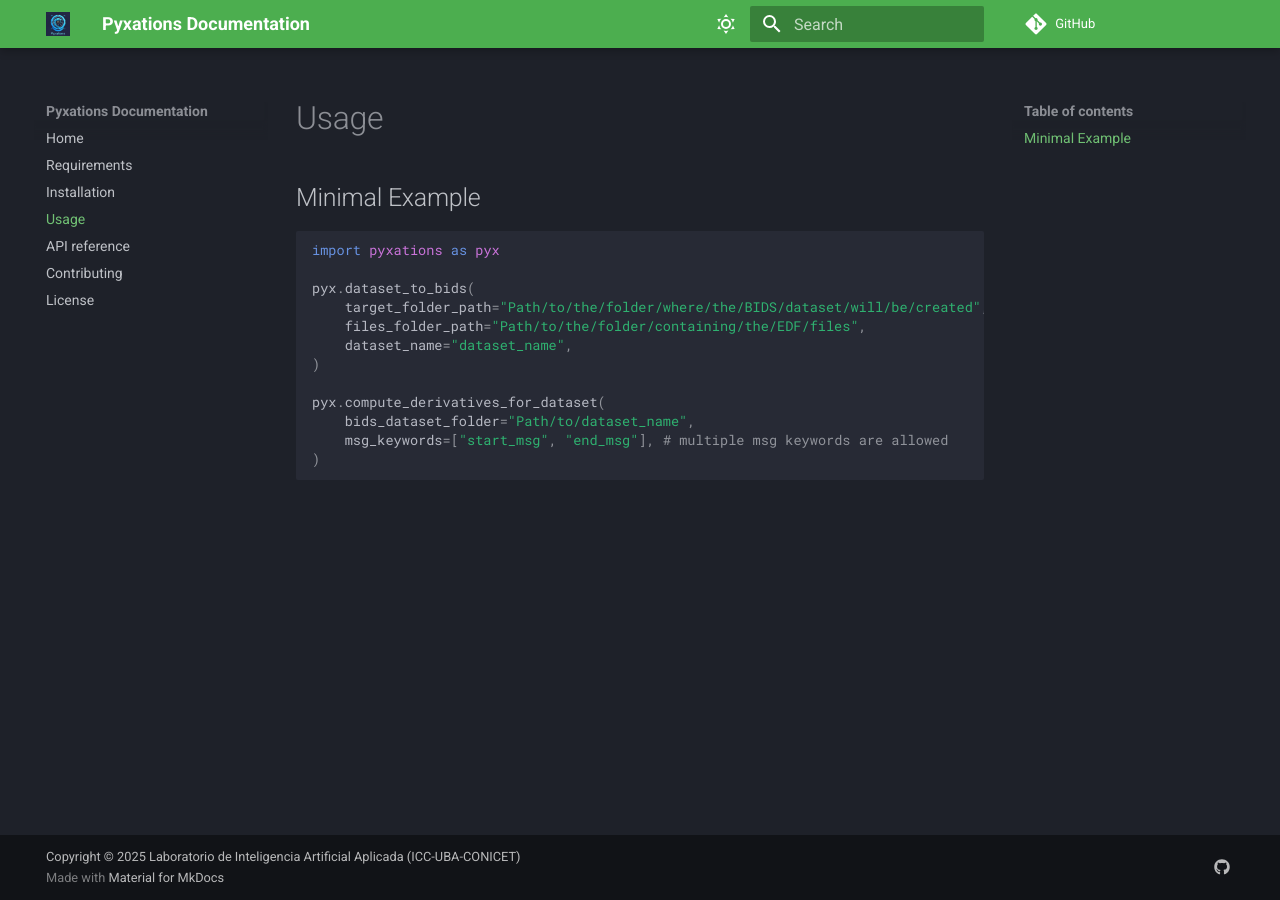
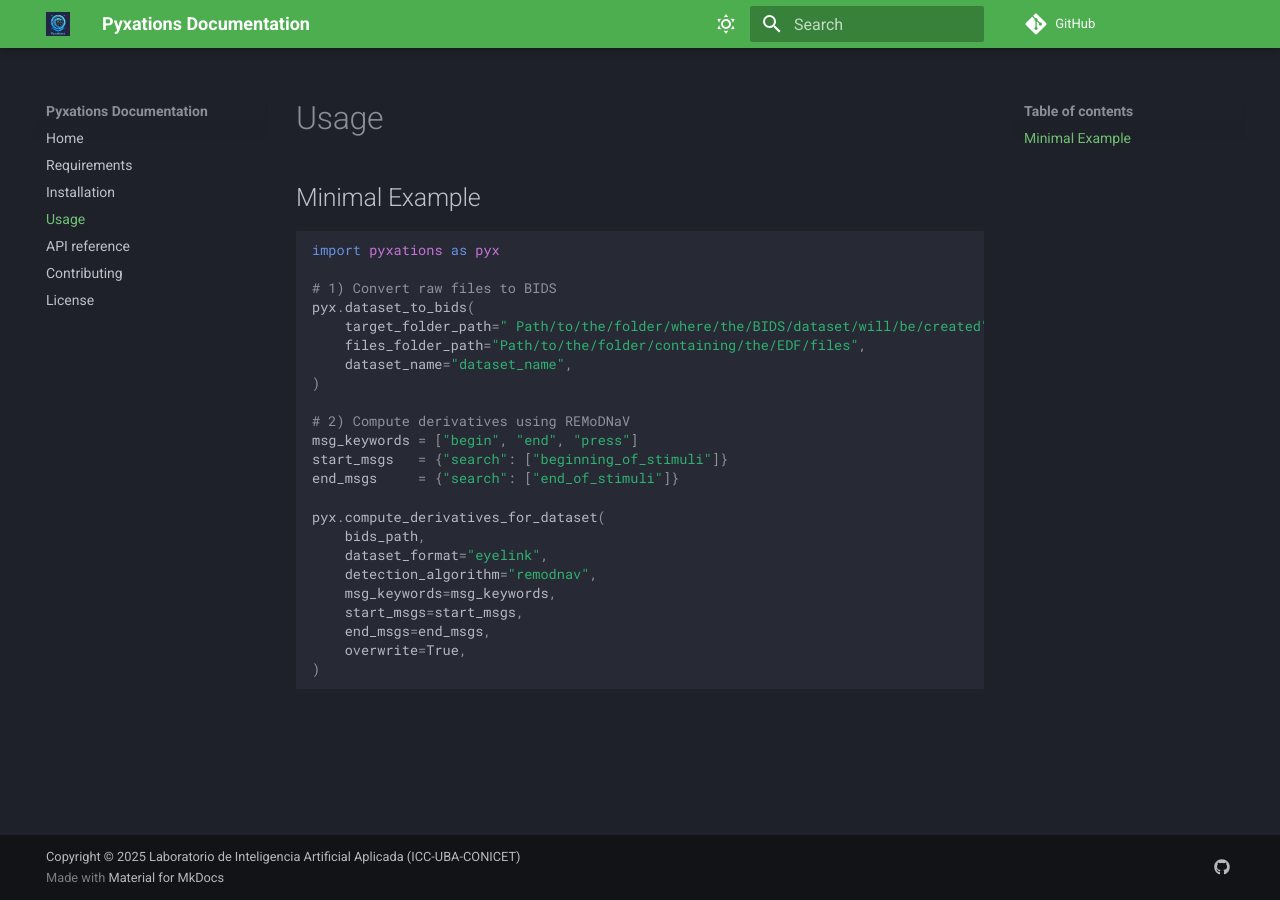
Before and after one commit to NeuroLIAA/pyxations, an MkDocs documentation site: the page built from docs/usage.md, in a window 1280 px wide. Built offline with MkDocs 1.6.1 and Material for MkDocs 9.7.7, drawn with Linux system fonts in a browser that asks for light colours; comment, search, counter and statistics services are not loaded.

Commit message:
update minimal example

````diff
--- a/docs/usage.md
+++ b/docs/usage.md
@@ -3,14 +3,25 @@
 ```python
 import pyxations as pyx
 
+# 1) Convert raw files to BIDS
 pyx.dataset_to_bids(
-    target_folder_path="Path/to/the/folder/where/the/BIDS/dataset/will/be/created",
+    target_folder_path=" Path/to/the/folder/where/the/BIDS/dataset/will/be/created",
     files_folder_path="Path/to/the/folder/containing/the/EDF/files",
     dataset_name="dataset_name",
 )
 
+# 2) Compute derivatives using REMoDNaV
+msg_keywords = ["begin", "end", "press"]
+start_msgs   = {"search": ["beginning_of_stimuli"]}
+end_msgs     = {"search": ["end_of_stimuli"]}
+
 pyx.compute_derivatives_for_dataset(
-    bids_dataset_folder="Path/to/dataset_name",
-    msg_keywords=["start_msg", "end_msg"], # multiple msg keywords are allowed
+    bids_path,
+    dataset_format="eyelink",
+    detection_algorithm="remodnav",
+    msg_keywords=msg_keywords,
+    start_msgs=start_msgs,
+    end_msgs=end_msgs,
+    overwrite=True,
 )
 ```
````
